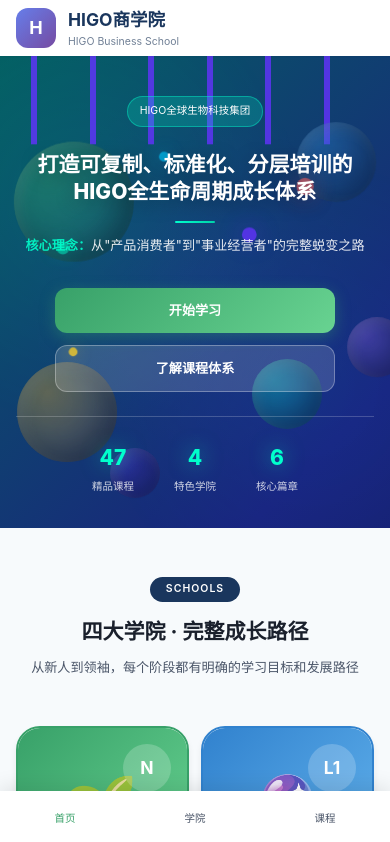
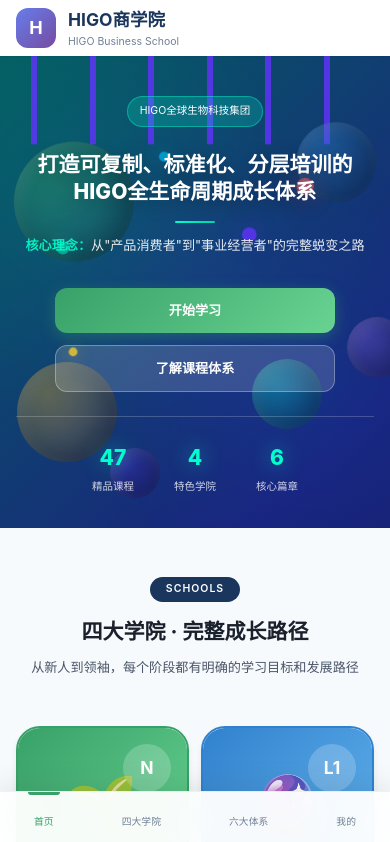
Before and after one commit to BOB-Z-PRO/higo-business-school, a Next.js app: page / in a window 390 px wide. Shown: the top 842 px of the page. Built offline with nearby package versions, Linux system fonts and the light colour scheme.

Commit message:
Update mobile bottom nav with 4 menu items and better design
- New menu items: 首页, 四大学院, 六大体系, 我的
- Updated icons: home, university, th-large, user
- Enhanced CSS: backdrop blur, active indicator line, better spacing
- Updated all 6 pages with consistent mobile nav

```diff
--- a/src/app/globals.css
+++ b/src/app/globals.css
@@ -230,10 +230,54 @@
 .footer-bottom { border-top: 1px solid rgba(255,255,255,0.2); padding-top: 24px; display: flex; justify-content: space-between; font-size: 0.875rem; opacity: 0.8; }
 
 /* Mobile Bottom Nav */
-.mobile-nav { display: none; position: fixed; bottom: 0; left: 0; right: 0; background: var(--white); box-shadow: 0 -4px 20px rgba(0,0,0,0.1); padding: 8px 0; z-index: 1000; }
-.mobile-nav-item { display: flex; flex-direction: column; align-items: center; gap: 4px; padding: 8px 16px; color: var(--text-gray); font-size: 0.75rem; }
-.mobile-nav-item i { font-size: 1.25rem; }
-.mobile-nav-item.active { color: var(--green); }
+.mobile-nav {
+  display: none;
+  position: fixed;
+  bottom: 0;
+  left: 0;
+  right: 0;
+  background: rgba(255, 255, 255, 0.95);
+  backdrop-filter: blur(20px);
+  -webkit-backdrop-filter: blur(20px);
+  box-shadow: 0 -4px 30px rgba(0,0,0,0.1);
+  padding: 8px 0 max(env(safe-area-inset-bottom), 8px);
+  z-index: 1000;
+  border-top: 1px solid rgba(0,0,0,0.05);
+}
+.mobile-nav-item {
+  display: flex;
+  flex-direction: column;
+  align-items: center;
+  gap: 6px;
+  padding: 6px 12px;
+  color: var(--text-light);
+  font-size: 0.7rem;
+  font-weight: 500;
+  transition: all 0.3s ease;
+  position: relative;
+}
+.mobile-nav-item i {
+  font-size: 1.4rem;
+  margin-bottom: 2px;
+  transition: all 0.3s ease;
+}
+.mobile-nav-item.active {
+  color: var(--green);
+}
+.mobile-nav-item.active i {
+  transform: scale(1.1);
+}
+.mobile-nav-item.active::before {
+  content: '';
+  position: absolute;
+  top: -8px;
+  left: 50%;
+  transform: translateX(-50%);
+  width: 32px;
+  height: 3px;
+  background: var(--green);
+  border-radius: 0 0 3px 3px;
+}
 
 /* Footer Brand Mobile */
 .footer-brand-mobile { display: none; text-align: center; margin-bottom: 24px; padding-bottom: 24px; border-bottom: 1px solid rgba(255,255,255,0.1); }
--- a/src/app/page.tsx
+++ b/src/app/page.tsx
@@ -352,13 +352,17 @@
             <i className="fas fa-home"></i>
             <span>首页</span>
           </Link>
-          <Link href="/course" className="mobile-nav-item">
-            <i className="fas fa-graduation-cap"></i>
-            <span>学院</span>
+          <Link href="/#schools" className="mobile-nav-item">
+            <i className="fas fa-university"></i>
+            <span>四大学院</span>
           </Link>
-          <Link href="/course" className="mobile-nav-item">
-            <i className="fas fa-book"></i>
-            <span>课程</span>
+          <Link href="/chapters" className="mobile-nav-item">
+            <i className="fas fa-th-large"></i>
+            <span>六大体系</span>
+          </Link>
+          <Link href="/" className="mobile-nav-item">
+            <i className="fas fa-user"></i>
+            <span>我的</span>
           </Link>
         </div>
       </footer>
```
Also changed, not shown: src/app/(main)/chapters/[slug]/page.tsx (+16 -3 lines), src/app/(main)/chapters/page.tsx (+16 -3 lines), src/app/(main)/course/[id]/page.tsx (+16 -3 lines), src/app/(main)/course/page.tsx (+16 -3 lines), src/app/(main)/school/[slug]/page.tsx (+16 -3 lines).
